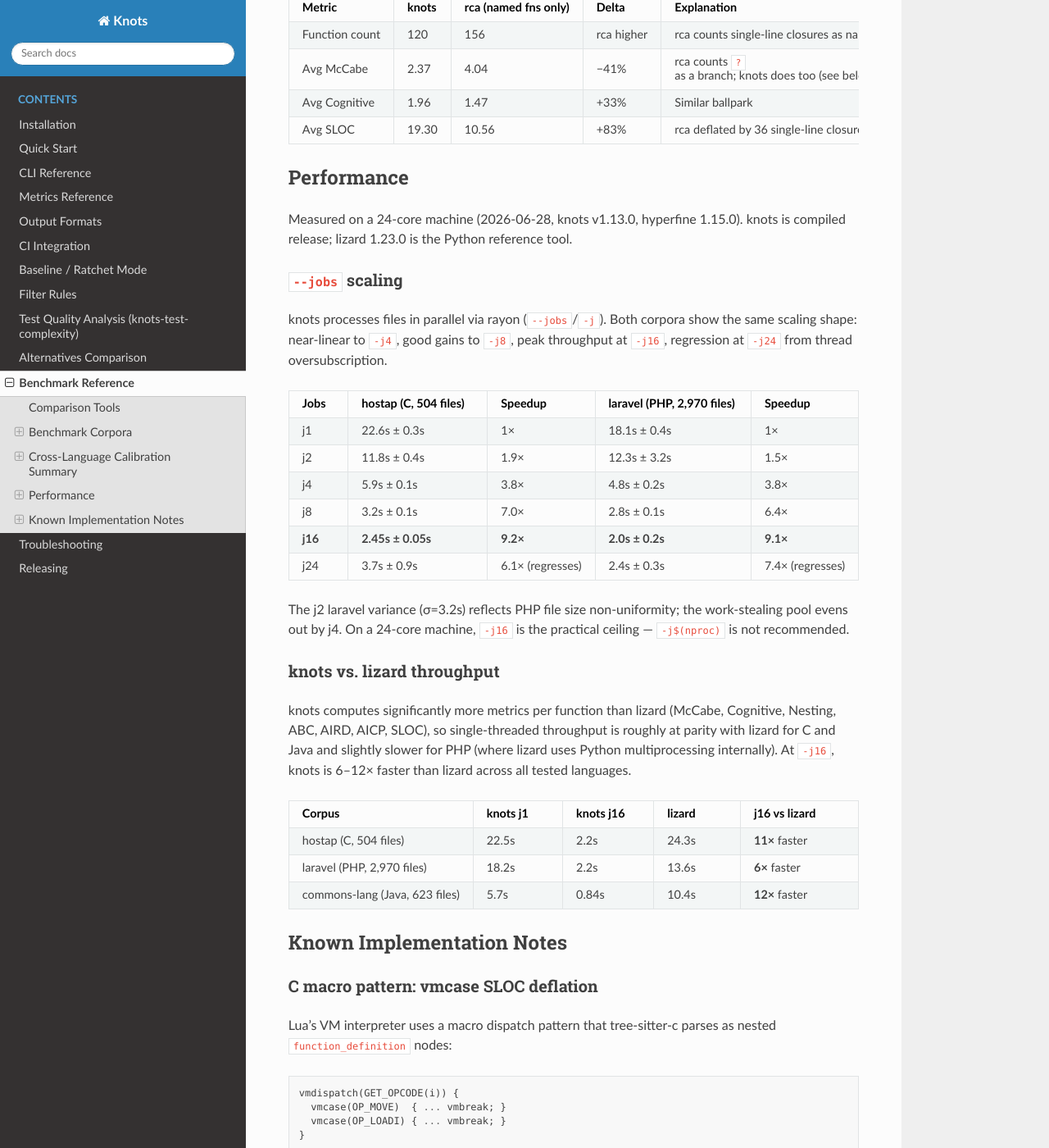
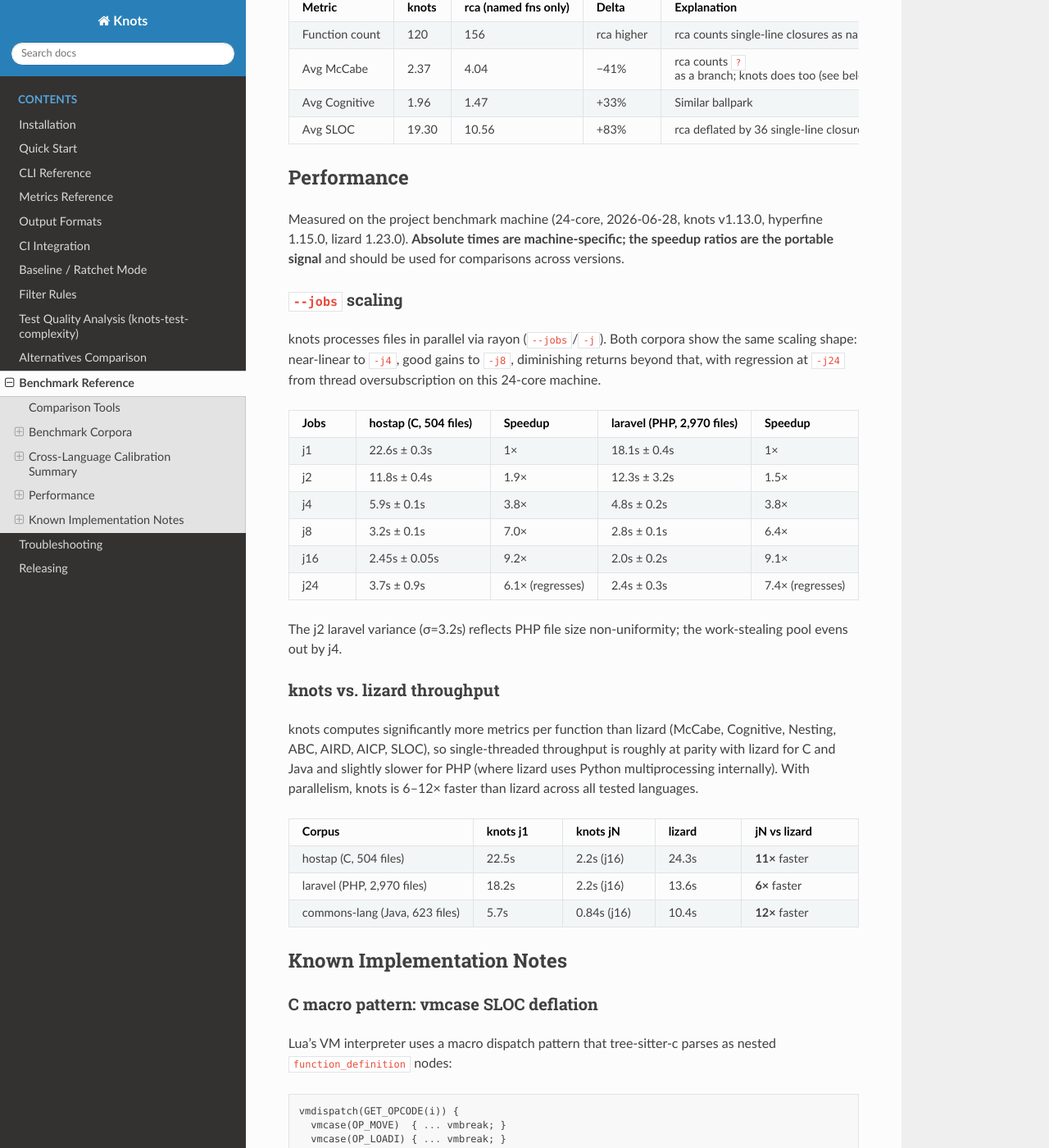
Before and after one commit to brandon-arrendondo/knots, a Sphinx documentation site: the page built from docs/benchmarks.rst, in a window 1280 px wide and 1400 px high, scrolled down 2650 px. Shown: the whole window at 82% size. Built offline with Sphinx 7.4.7 and the Read the Docs theme 3.1.0, drawn with Linux system fonts in a browser that asks for light colours.

Commit message:
docs(benchmark): frame perf numbers as machine-specific; ratios are the signal
Add note that absolute times are benchmark-machine-specific; speedup ratios
are the portable signal for cross-version comparison. Remove the j16 sweet-spot
recommendation (hardware-dependent) and drop the --no-nproc warning. Annotate
jN column header to reflect measured job count.

Co-Authored-By: Claude Sonnet 4.6 <noreply@anthropic.com>

```diff
--- a/docs/benchmarks.rst
+++ b/docs/benchmarks.rst
@@ -299,19 +299,22 @@ non-standard and should not be used as the comparison baseline.
 Performance
 ===========
 
-Measured on a 24-core machine (2026-06-28, knots v1.13.0, hyperfine 1.15.0).
-knots is compiled release; lizard 1.23.0 is the Python reference tool.
+Measured on the project benchmark machine (24-core, 2026-06-28, knots v1.13.0,
+hyperfine 1.15.0, lizard 1.23.0).  **Absolute times are machine-specific; the
+speedup ratios are the portable signal** and should be used for comparisons
+across versions.
 
 ``--jobs`` scaling
 ------------------
 
 knots processes files in parallel via rayon (``--jobs``/``-j``).  Both corpora
 show the same scaling shape: near-linear to ``-j4``, good gains to ``-j8``,
-peak throughput at ``-j16``, regression at ``-j24`` from thread oversubscription.
+diminishing returns beyond that, with regression at ``-j24`` from thread
+oversubscription on this 24-core machine.
 
 .. list-table::
    :header-rows: 1
-   :widths: 10 20 10 20 10
+   :widths: 10 15 10 15 10
 
    * - Jobs
      - hostap (C, 504 files)
@@ -338,11 +341,11 @@ peak throughput at ``-j16``, regression at ``-j24`` from thread oversubscription
      - 7.0×
      - 2.8s ± 0.1s
      - 6.4×
-   * - **j16**
-     - **2.45s ± 0.05s**
-     - **9.2×**
-     - **2.0s ± 0.2s**
-     - **9.1×**
+   * - j16
+     - 2.45s ± 0.05s
+     - 9.2×
+     - 2.0s ± 0.2s
+     - 9.1×
    * - j24
      - 3.7s ± 0.9s
      - 6.1× (regresses)
@@ -350,8 +353,7 @@ peak throughput at ``-j16``, regression at ``-j24`` from thread oversubscription
      - 7.4× (regresses)
 
 The j2 laravel variance (σ=3.2s) reflects PHP file size non-uniformity; the
-work-stealing pool evens out by j4.  On a 24-core machine, ``-j16`` is the
-practical ceiling — ``-j$(nproc)`` is not recommended.
+work-stealing pool evens out by j4.
 
 knots vs. lizard throughput
 ----------------------------
@@ -359,8 +361,8 @@ knots vs. lizard throughput
 knots computes significantly more metrics per function than lizard (McCabe,
 Cognitive, Nesting, ABC, AIRD, AICP, SLOC), so single-threaded throughput is
 roughly at parity with lizard for C and Java and slightly slower for PHP (where
-lizard uses Python multiprocessing internally).  At ``-j16``, knots is 6–12×
-faster than lizard across all tested languages.
+lizard uses Python multiprocessing internally).  With parallelism, knots is
+6–12× faster than lizard across all tested languages.
 
 .. list-table::
    :header-rows: 1
@@ -368,22 +370,22 @@ faster than lizard across all tested languages.
 
    * - Corpus
      - knots j1
-     - knots j16
+     - knots jN
      - lizard
-     - j16 vs lizard
+     - jN vs lizard
    * - hostap (C, 504 files)
      - 22.5s
-     - 2.2s
+     - 2.2s (j16)
      - 24.3s
      - **11×** faster
    * - laravel (PHP, 2,970 files)
      - 18.2s
-     - 2.2s
+     - 2.2s (j16)
      - 13.6s
      - **6×** faster
    * - commons-lang (Java, 623 files)
      - 5.7s
-     - 0.84s
+     - 0.84s (j16)
      - 10.4s
      - **12×** faster
 
```
